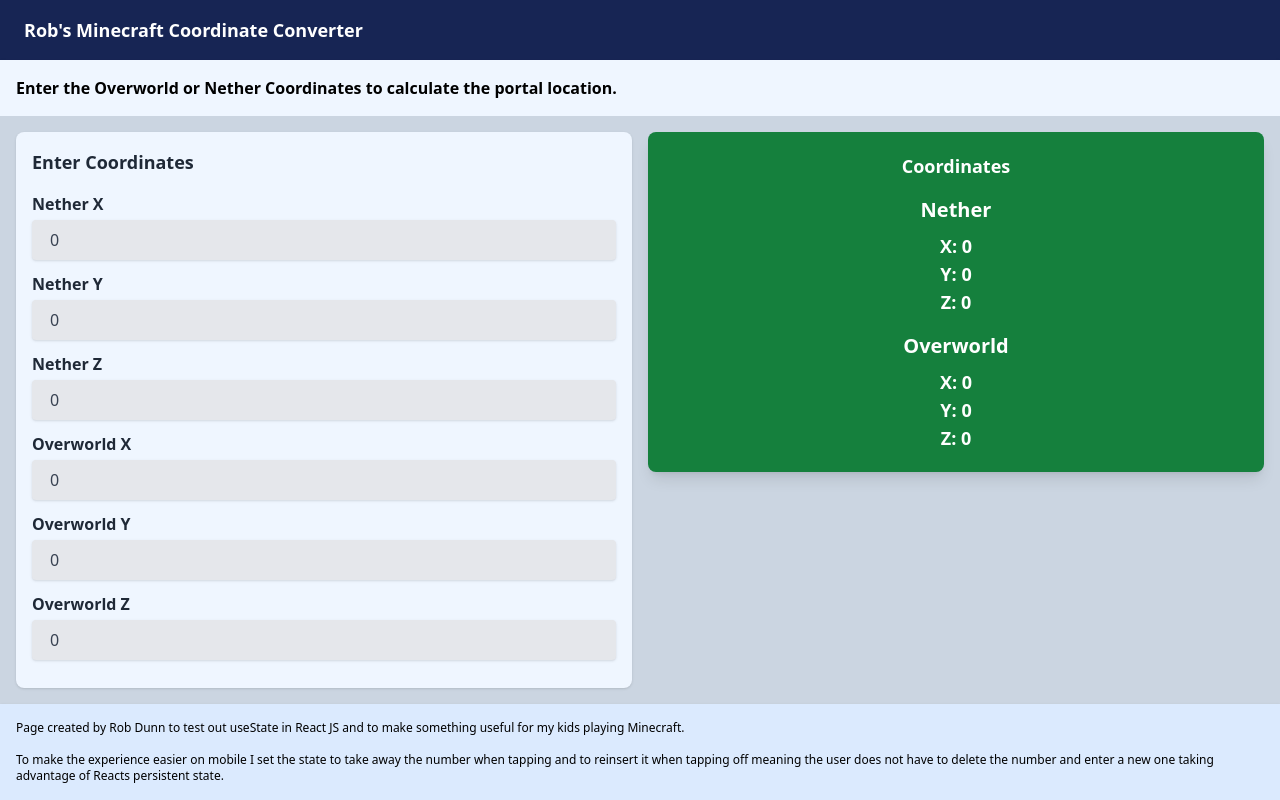
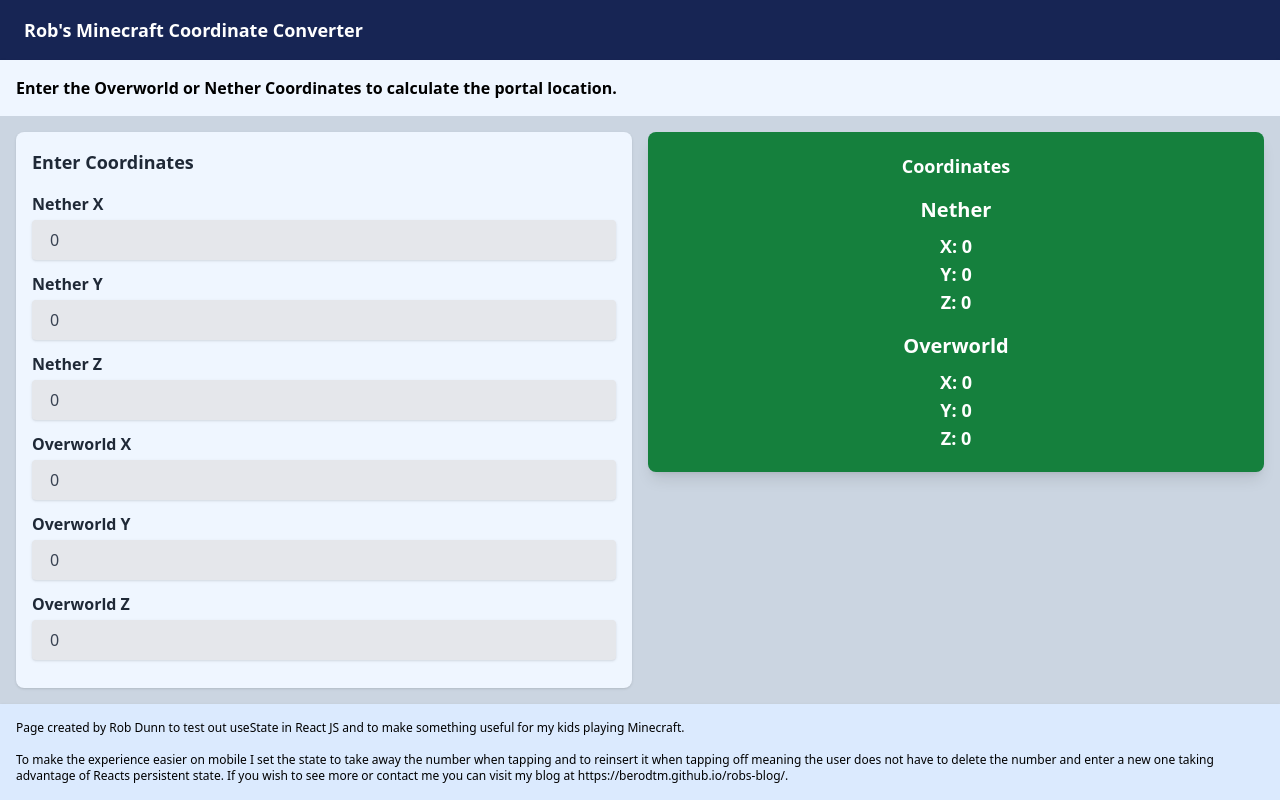
Before and after one commit to Berodtm/minecraft-apps, a React (Vite) app: page / in a window 1280 px wide. Built offline with nearby package versions, Linux system fonts and the light colour scheme.

Commit message:
added blog link to footer

```diff
--- a/src/App.jsx
+++ b/src/App.jsx
@@ -10,7 +10,7 @@
       </div>
       <div className='bg-blue-100 overflow-auto p-4 shadow'>
         <p className='text-xs'>
-          Page created by Rob Dunn to test out useState in React JS and to make something useful for my kids playing Minecraft. <br /><br />To make the experience easier on mobile I set the state to take away the number when tapping and to reinsert it when tapping off meaning the user does not have to delete the number and enter a new one taking advantage of Reacts persistent state.
+          Page created by Rob Dunn to test out useState in React JS and to make something useful for my kids playing Minecraft. <br /><br />To make the experience easier on mobile I set the state to take away the number when tapping and to reinsert it when tapping off meaning the user does not have to delete the number and enter a new one taking advantage of Reacts persistent state. If you wish to see more or contact me you can visit my blog at <a title='Robs Blog' target='_blank' href='https://berodtm.github.io/robs-blog/'>https://berodtm.github.io/robs-blog/</a>.
         </p>
       </div>
     </div>
```
